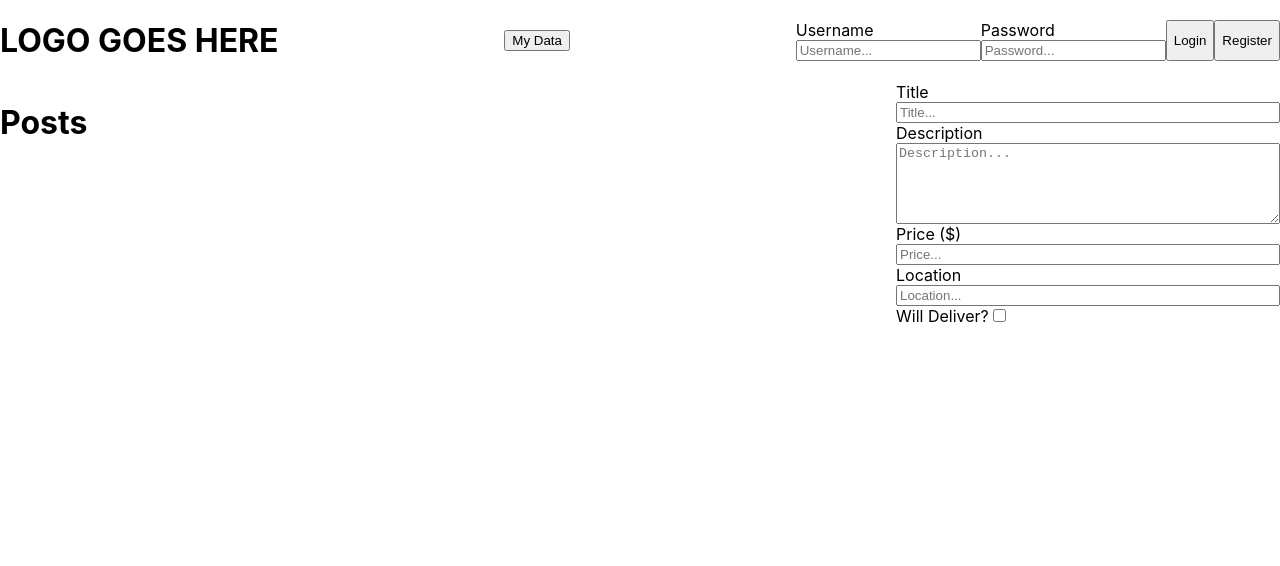
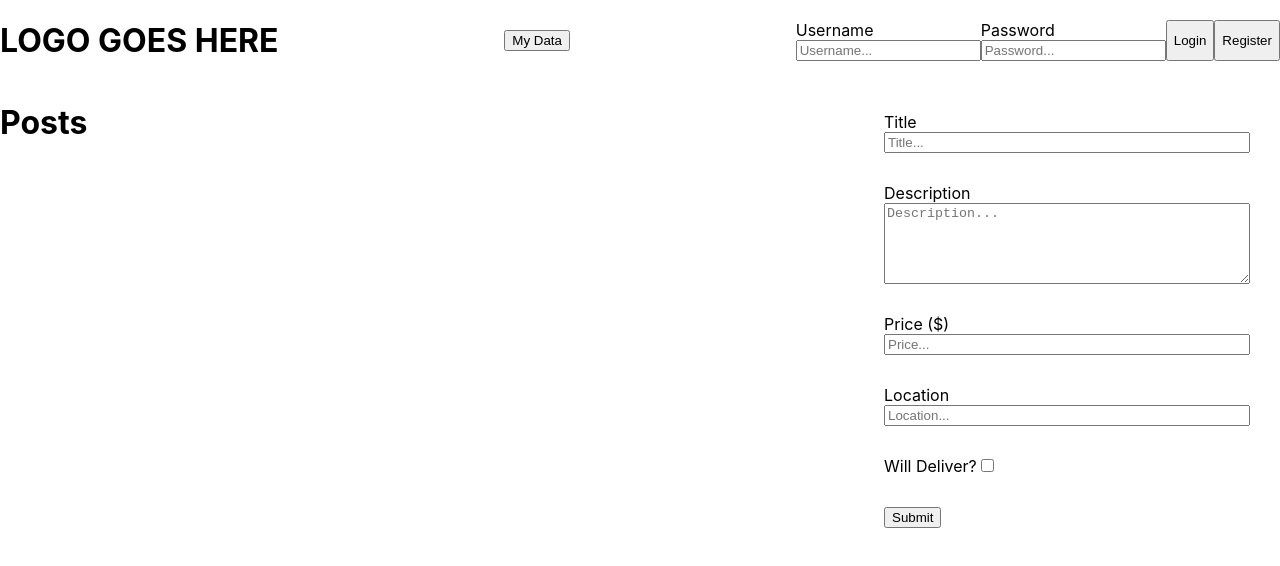
Before and after one commit to michaelladouceur1/StrangerThings, a React (Create React App) app: page / in a window 1280 px wide. Shown: the top 566 px of the page. Built offline with nearby package versions, Linux system fonts and the light colour scheme.

Commit message:
Added functionality to add a new post to the server

```diff
--- a/src/App.js
+++ b/src/App.js
@@ -15,6 +15,7 @@ function App() {
   let [password, setPassword] = useState('');
   let [posts, setPosts] = useState([]);
 
+
   return (
     <div className='container'>
       <Header
--- a/src/api.js
+++ b/src/api.js
@@ -6,6 +6,8 @@ const BASE_URL = 'https://strangers-things.herokuapp.com/api/2104-uic-web-ft';
 let token = '';
 
 function returnHeaders() {
+    console.log('Headers called...');
+    console.log(token);
     return {
         headers: {
             'Authorization': `Bearer ${token}`
@@ -18,6 +20,7 @@ async function loginRegisterUser(method, user) {
     try {
         let response = await axios.post(url, user)
         token = response.data.data.token;
+        console.log('Login Token: ', token);
         getPosts();
     } catch (error) {
         console.log('ERROR');
@@ -47,14 +50,19 @@ async function getPosts() {
     }
 }
 
-async function setPost(post) {
+async function postPost(post) {
     let url = `${BASE_URL}/posts`;
+    let newPost = {
+        'post': post
+    }
+    console.log('New Post: ', newPost);
     try {
-        let response = await axios.post(url, post, returnHeaders());
+        let response = await axios.post(url, newPost, returnHeaders());
         console.log(response);
     } catch (error) {
+        console.log('Error Posting')
         console.error(error);
     }
 }
 
-export {loginRegisterUser, getMeData}
+export {loginRegisterUser, getMeData, postPost}
--- a/src/components/NewPost.css
+++ b/src/components/NewPost.css
@@ -1 +1,11 @@
 @import url('../App.css');
+
+.new-post {
+    display: flex;
+    flex-direction: column;
+    padding: 30px;
+}
+
+.new-post div {
+    margin-bottom: 30px;
+}
--- a/src/components/NewPost.js
+++ b/src/components/NewPost.js
@@ -1,29 +1,72 @@
 import './NewPost.css';
 import React from 'react';
+import {useState} from 'react';
+
+import {postPost} from '../api'
 
 const NewPost = (props) => {
     // title, description, price, location, willdeliver
+    let [title, setTitle] = useState('');
+    let [description, setDescription] = useState('');
+    let [price, setPrice] = useState('');
+    let [location, setLocation] = useState('[On Request]');
+    let [willDeliver, setWillDeliver] = useState(false);
+    let [post, setPost] = useState({
+        'title': '',
+        'description': '',
+        'price': '',
+        'location': '',
+        'willDeliver': false
+      })
+
     return (
         <div className='new-post'>
-            <form>
+            <form id='post-form' onSubmit={(event) => {
+                event.preventDefault();
+                console.log('Title: ', title);
+                console.log('Desc: ', description);
+                console.log('Location: ', location);
+                setPost(
+                    post.title=title,
+                    post.description=description,
+                    post.price=price,
+                    post.location=location,
+                    post.willDeliver=willDeliver)
+                console.log('Original Post: ', post);
+                postPost(post);
+            }}>
                 <div className='input-group'>
                     <label htmlFor='post-title'>Title</label>
-                    <input type='text' placeholder='Title...' id='post-title'></input>
+                    <input type='text' placeholder='Title...' id='post-title' onChange={(event) => {
+                        setTitle(event.target.value);
+                    }}></input>
                 </div>
                 <div className='input-group'>
                     <label htmlFor='post-description'>Description</label>
-                    <textarea placeholder='Description...' id='post-description' rows='5'></textarea>
+                    <textarea placeholder='Description...' id='post-description' rows='5' onChange={(event) => {
+                        setDescription(event.target.value);
+                    }}></textarea>
                 </div>
                 <div className='input-group'>
                     <label htmlFor='post-price'>Price ($)</label>
-                    <input type='number' placeholder='Price...' id='post-price'></input>
+                    <input type='text' placeholder='Price...' id='post-price' onChange={(event) => {
+                        setPrice(event.target.value);
+                    }}></input>
                 </div>
                 <div className='input-group'>
                     <label htmlFor='post-location'>Location</label>
-                    <input type='text' placeholder='Location...' id='post-location'></input>
+                    <input type='text' placeholder='Location...' id='post-location' onChange={(event) => {
+                        setLocation(event.target.value);
+                    }}></input>
                 </div>
-                <label>Will Deliver?</label>
-                <input type='checkbox' value='true'></input>
+                <div>
+                    <label>Will Deliver?</label>
+                    <input type='checkbox' onChange={(event) => {
+                        let value = event.target.value === 'on' ? true : false;
+                        setWillDeliver(value);
+                    }}></input>
+                </div>
+                <button id='submit-post'>Submit</button>
             </form>
         </div>
     )
```
